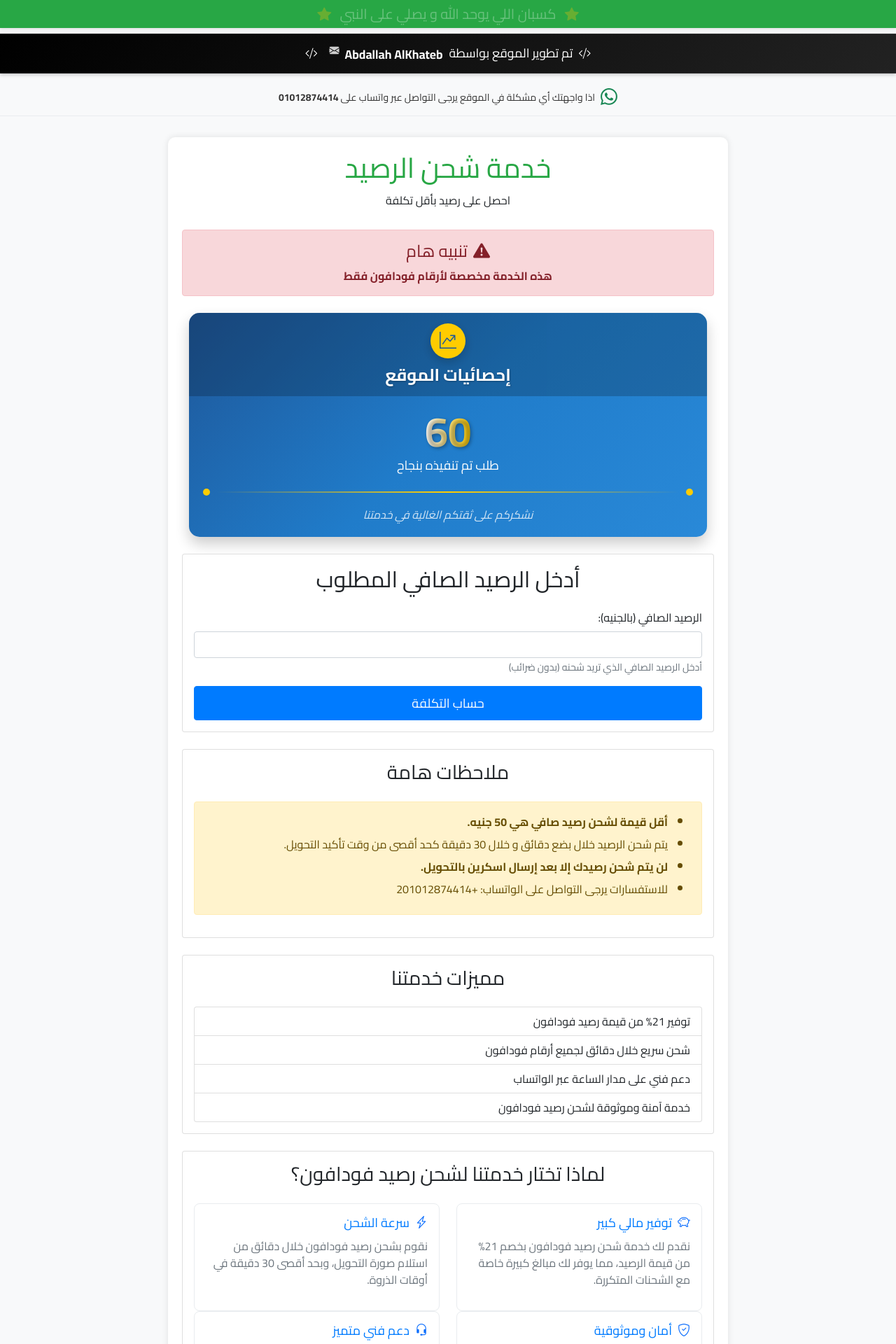
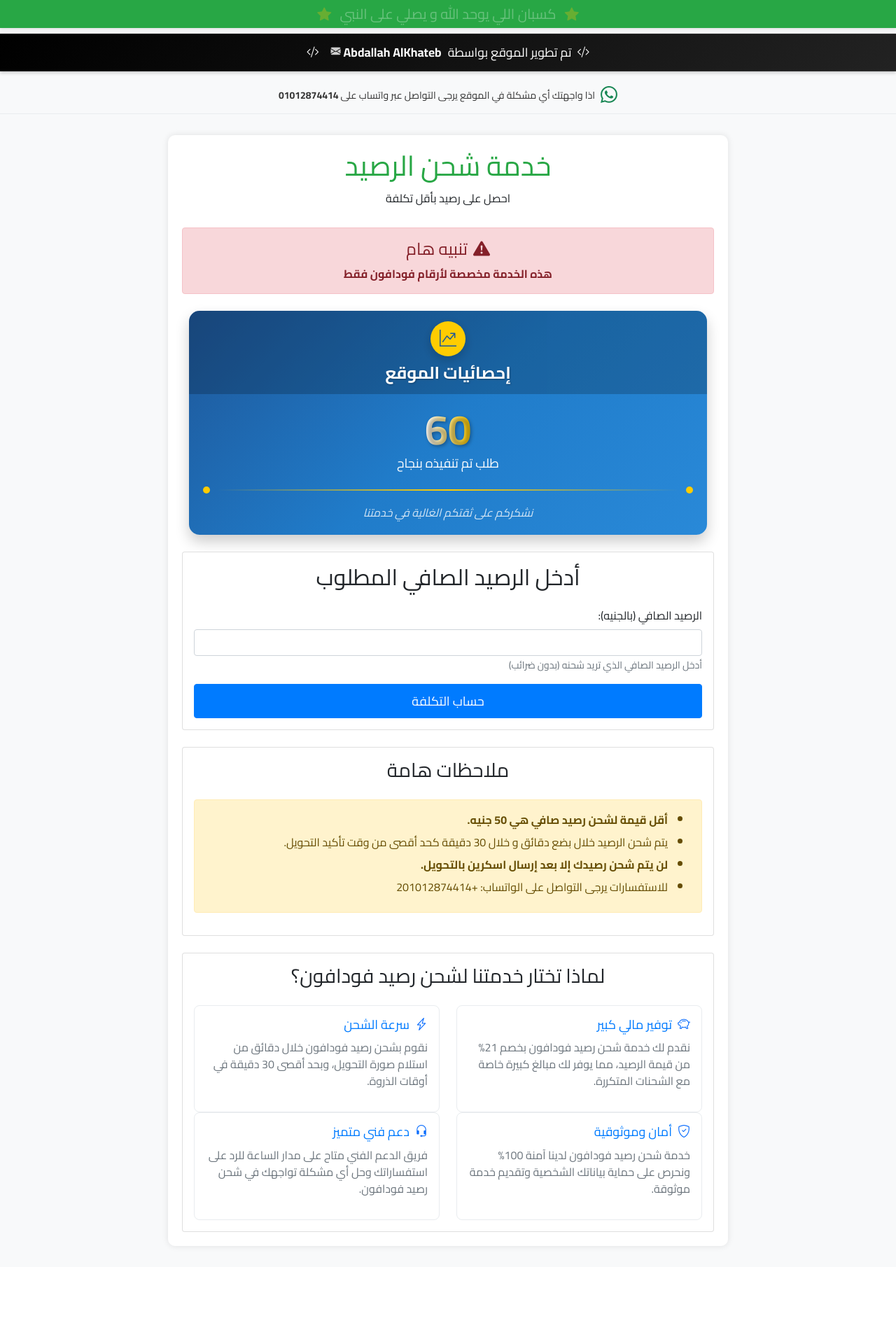
Before and after one commit to 313qa7/dareba, a Flask app: page / in a window 1280 px wide. Shown: the top 1920 px of the page at 70% size. After the commit the page ends 1783 px from the top, so only its background shows below. Run offline with Flask 3, Linux system fonts and the light colour scheme; data comes from the database, SQL or seed files in the repository; some libraries are stand-ins or nearby versions.

Commit message:
تعديلات عالرئيسية

```diff
--- a/templates/base.html
+++ b/templates/base.html
@@ -84,16 +84,19 @@
             align-items: center;
             justify-content: center;
             color: white;
+            flex-wrap: nowrap;
         }
 
         .developer-name {
             color: #ffffff;
             font-weight: 700;
             position: relative;
-            display: inline-block;
+            display: inline-flex;
+            align-items: center;
             padding: 0 5px;
             transition: all 0.3s ease;
             cursor: pointer;
+            white-space: nowrap;
         }
 
         .developer-name:hover {
@@ -122,8 +125,9 @@
         .email-icon {
             font-size: 0.8em;
             opacity: 0.8;
-            vertical-align: super;
+            vertical-align: middle;
             transition: all 0.3s ease;
+            margin-top: -2px;
         }
 
         .developer-name:hover .email-icon {
@@ -137,6 +141,18 @@
             }
             100% {
                 left: 100%;
+            }
+        }
+
+        /* تحسينات للأجهزة المحمولة */
+        @media (max-width: 576px) {
+            .developer-content {
+                font-size: 0.95rem;
+                line-height: 1.4;
+            }
+
+            .developer-banner {
+                padding: 5px 0;
             }
         }
 
@@ -163,7 +179,7 @@
             <i class="bi bi-code-slash text-white me-2"></i>
             <span>تم تطوير الموقع بواسطة</span>
             <a href="mailto:313qa7@gmail.com" class="developer-name ms-1 me-1 text-decoration-none">
-                Abdallah AlKhateb
+                <span>Abdallah AlKhateb</span>
                 <i class="bi bi-envelope-fill ms-1 email-icon"></i>
             </a>
             <i class="bi bi-code-slash text-white ms-2"></i>
--- a/templates/index.html
+++ b/templates/index.html
@@ -238,22 +238,6 @@
     <div class="col-md-12">
         <div class="card">
             <div class="card-body">
-                <h3 class="card-title text-center mb-4">مميزات خدمتنا</h3>
-                <ul class="list-group">
-                    <li class="list-group-item">توفير 21% من قيمة رصيد فودافون</li>
-                    <li class="list-group-item">شحن سريع خلال دقائق لجميع أرقام فودافون</li>
-                    <li class="list-group-item">دعم فني على مدار الساعة عبر الواتساب</li>
-                    <li class="list-group-item">خدمة آمنة وموثوقة لشحن رصيد فودافون</li>
-                </ul>
-            </div>
-        </div>
-    </div>
-</div>
-
-<div class="row mt-4">
-    <div class="col-md-12">
-        <div class="card">
-            <div class="card-body">
                 <h3 class="card-title text-center mb-4">لماذا تختار خدمتنا لشحن رصيد فودافون؟</h3>
                 <div class="row">
                     <div class="col-md-6">
@@ -286,65 +270,4 @@
     </div>
 </div>
 
-<div class="row mt-4">
-    <div class="col-md-12">
-        <div class="card">
-            <div class="card-body">
-                <h3 class="card-title text-center mb-4">كيفية شحن رصيد فودافون من خلال خدمتنا</h3>
-                <div class="steps">
-                    <div class="step d-flex align-items-center mb-3">
-                        <div class="step-number bg-primary text-white rounded-circle d-flex align-items-center justify-content-center me-3">1</div>
-                        <div class="step-content">
-                            <h5>أدخل قيمة الرصيد الصافي المطلوب شحنه</h5>
-                            <p>حدد قيمة رصيد فودافون الصافي الذي تريد شحنه (بدون ضرائب)، مع العلم أن أقل قيمة هي 50 جنيه.</p>
-                        </div>
-                    </div>
-                    <div class="step d-flex align-items-center mb-3">
-                        <div class="step-number bg-primary text-white rounded-circle d-flex align-items-center justify-content-center me-3">2</div>
-                        <div class="step-content">
-                            <h5>تأكيد الطلب وإتمام الدفع</h5>
-                            <p>بعد حساب التكلفة، قم بتأكيد الطلب وإرسال المبلغ المطلوب على رقم الدفع المحدد.</p>
-                        </div>
-                    </div>
-                    <div class="step d-flex align-items-center mb-3">
-                        <div class="step-number bg-primary text-white rounded-circle d-flex align-items-center justify-content-center me-3">3</div>
-                        <div class="step-content">
-                            <h5>إرسال صورة التحويل</h5>
-                            <p>قم بإرسال صورة إيصال التحويل على رقم الواتساب الخاص بنا.</p>
-                        </div>
-                    </div>
-                    <div class="step d-flex align-items-center">
-                        <div class="step-number bg-primary text-white rounded-circle d-flex align-items-center justify-content-center me-3">4</div>
-                        <div class="step-content">
-                            <h5>استلام الرصيد</h5>
-                            <p>سيتم شحن رصيد فودافون الخاص بك خلال دقائق من استلام صورة التحويل.</p>
-                        </div>
-                    </div>
-                </div>
-            </div>
-        </div>
-    </div>
-</div>
-
-
-<div class="row mt-4">
-    <div class="col-md-12">
-        <div class="card">
-            <div class="card-body">
-                <h3 class="card-title text-center mb-4">شحن رصيد فودافون بدون ضريبة</h3>
-                <div class="content">
-                    <p>تقدم خدمتنا <strong>شحن رصيد فودافون</strong> بطريقة مميزة تتيح لك الحصول على <strong>رصيد صافي بدون ضريبة</strong>. نحن نتفهم أن <strong>ضريبة الرصيد</strong> تمثل عبئاً إضافياً على المستخدمين، لذلك نقدم لك خدمة <strong>شحن رصيد فودافون بخصم</strong> يصل إلى 21% من قيمة الرصيد.</p>
-
-                    <p>عندما تقوم بـ <strong>شحن رصيد</strong> من خلال خدمتنا، فأنت تحصل على <strong>رصيد صافي</strong> يمكنك استخدامه بالكامل دون اقتطاع أي <strong>ضريبة</strong> إضافية. هذا يعني أنك إذا طلبت شحن رصيد بقيمة 100 جنيه، فستحصل على 100 جنيه رصيد فعلي يمكنك استخدامه، وليس أقل من ذلك بسبب الضرائب.</p>
-
-                    <p>خدمة <strong>شحن رصيد فودافون</strong> لدينا متاحة على مدار الساعة، مما يتيح لك <strong>شحن رصيدك</strong> في أي وقت تحتاج إليه. نحن نضمن لك <strong>شحن سريع</strong> وآمن لرصيدك، مع توفير دعم فني متميز للإجابة على جميع استفساراتك.</p>
-
-                    <p>لا تدع <strong>ضريبة الرصيد</strong> تستهلك أموالك بعد الآن، واستفد من خدمتنا المميزة لـ <strong>شحن رصيد فودافون بدون ضريبة</strong>. ابدأ الآن واحصل على <strong>رصيد صافي</strong> بأفضل الأسعار!</p>
-                </div>
-            </div>
-        </div>
-    </div>
-</div>
-
-
 {% endblock %}
```
Also changed, not shown: static/css/developer-banner.css (added, +47 -0 lines).
